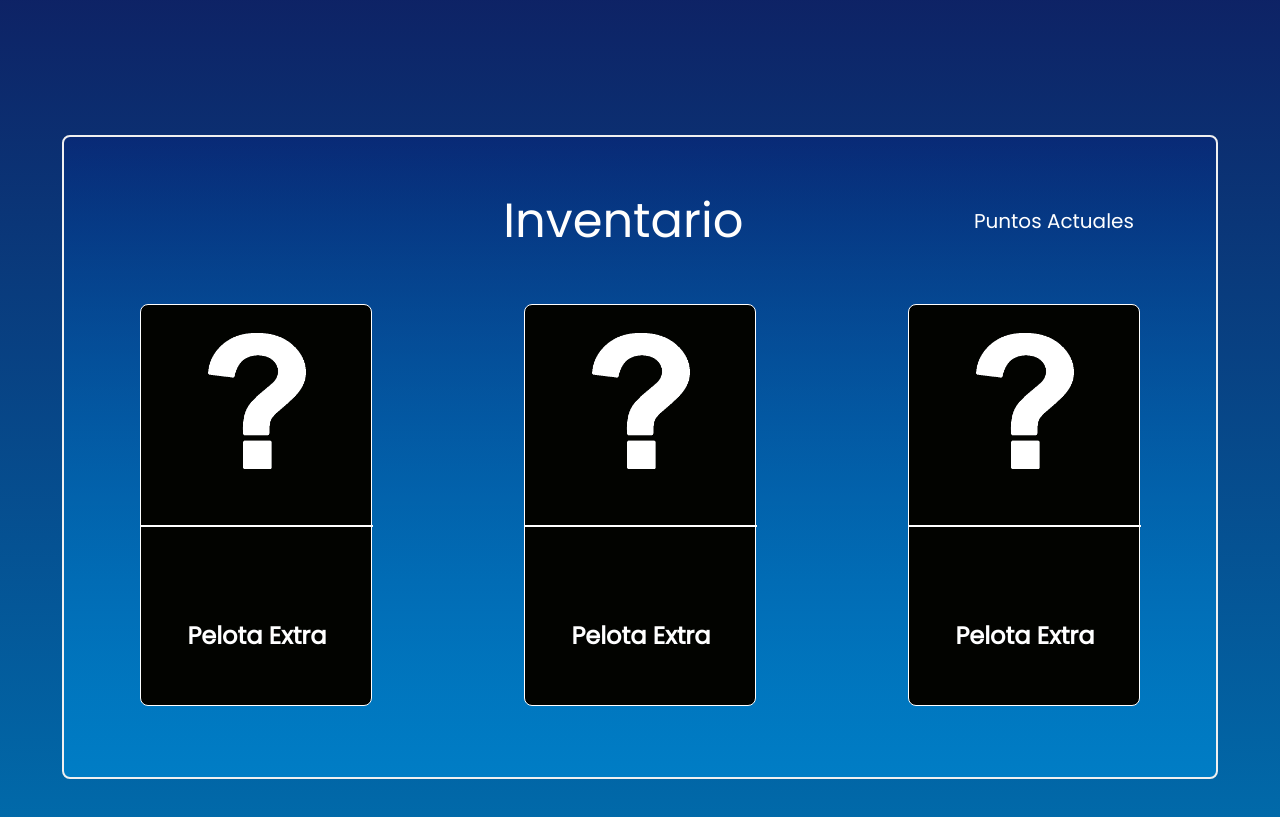
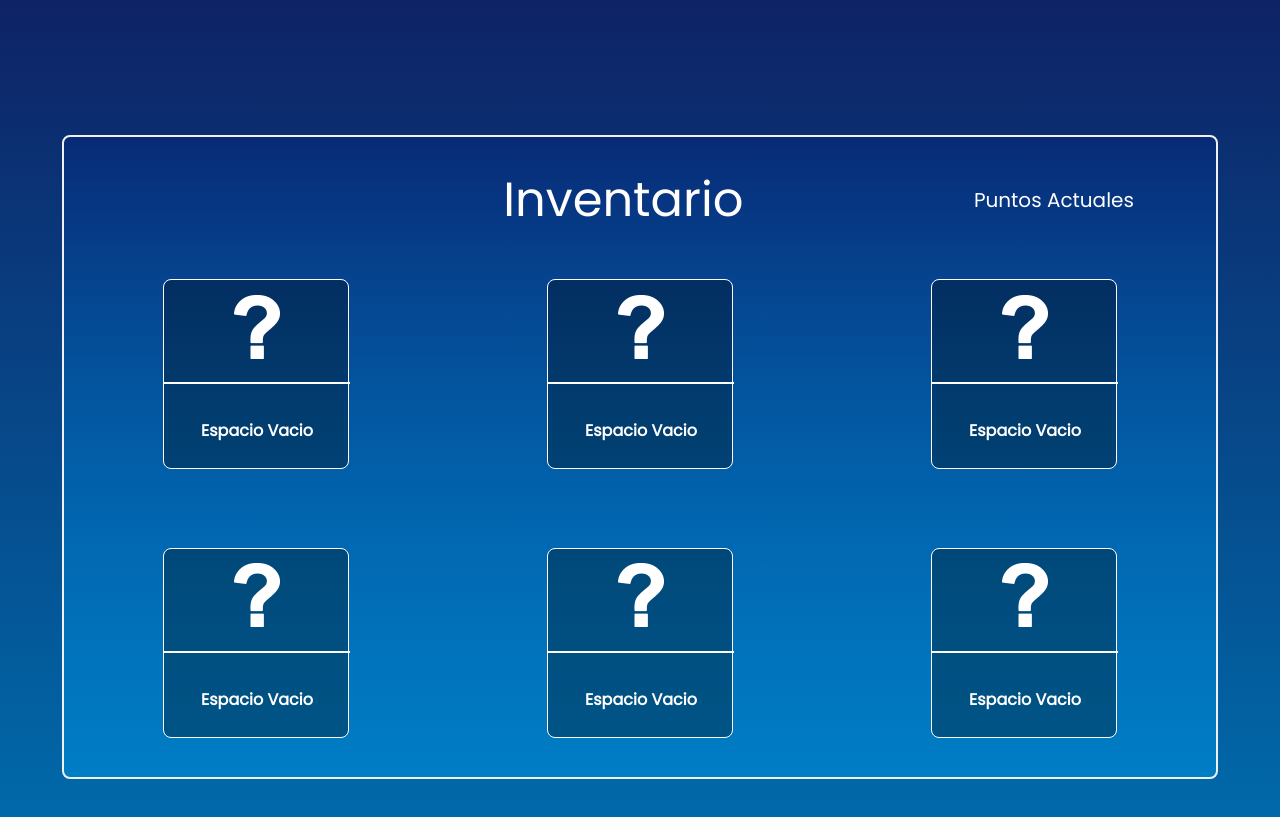
Before and after one commit to MarcosCaris/Ping-Pong-JS, a plain HTML site: page index.html in a window 1280 px wide. Shown: the part 1660-2477 px from the top of the page. Drawn offline with Linux system fonts and the light colour scheme.

Commit message:
update-buttons

```diff
--- a/css/style.css
+++ b/css/style.css
@@ -196,6 +196,14 @@ canvas {
 	flex-direction: row;
 	justify-content: center;
 	align-items: center;
+	height: 10vh;
+	margin-top: 2%;
+}
+.tarjeta-inventario__imagen {
+	height: 8vh;
+	padding: 3%;
+	width: auto;
+	background-size: 50%;
 }
 .tienda__titulo {
 	font-size: 6vh;
@@ -224,6 +232,20 @@ canvas {
 	border-radius: 8px;
 	color: white;
 }
+.tarjetas_inventario {
+	display: flex;
+	flex-flow: column wrap;
+	align-items: center;
+	justify-content: space-around;
+	width: 16%;
+	height: 70%;
+	cursor: pointer;
+	border: 1px solid white;
+	background-color: #02030050;
+	padding: 0%;
+	border-radius: 8px;
+	color: white;
+}
 .tarjeta-producto__imagen {
 	height: 17vh;
 	width: auto;
@@ -233,6 +255,10 @@ canvas {
 	text-align: center;
 	font-size: 3vh;
 	padding-top: 5%;
+}
+.tarjeta-inventario__titulo {
+	text-align: center;
+	font-size: 2vh;
 }
 .tarjeta-producto__descripcion {
 	text-align: center;
@@ -347,9 +373,25 @@ canvas {
 	display: flex;
 	justify-content: space-around;
 	align-items: center;
+	flex-direction: column;
+	width: 100%;
+	height: 70vh;
+}
+.tarjetas__inferior__superior {
+	display: flex;
+	justify-content: space-around;
+	align-items: center;
 	flex-direction: row;
 	width: 100%;
-	height: 50vh;
+	height: 50%;
+}
+.tarjetas__inferior__inferior {
+	display: flex;
+	justify-content: space-around;
+	align-items: center;
+	flex-direction: row;
+	width: 100%;
+	height: 50%;
 }
 #pointsTotal {
 	color: white;
--- a/index.html
+++ b/index.html
@@ -86,20 +86,39 @@
 				<p id="pointsTotal">Puntos Actuales</p>
 			</div>
 			<div class="tarjetas__inferior">
-				<div class="tarjetas">
-					<img src="./imagenes/tienda__en__progreso.png" alt="imagen-inventario-1" class="tarjeta-producto__imagen" />
-					<div class="separador"></div>
-					<h3 class="tarjeta-producto__titulo">Pelota Extra</h3>
+				<div class="tarjetas__inferior__superior">
+					<div class="tarjetas_inventario">
+						<img src="./imagenes/tienda__en__progreso.png" alt="imagen-inventario-1" class="tarjeta-inventario__imagen" />
+						<div class="separador"></div>
+						<h3 class="tarjeta-inventario__titulo">Espacio Vacio</h3>
+					</div>
+					<div class="tarjetas_inventario">
+						<img src="./imagenes/tienda__en__progreso.png" alt="imagen-inventario-2" class="tarjeta-inventario__imagen" />
+						<div class="separador"></div>
+						<h3 class="tarjeta-inventario__titulo">Espacio Vacio</h3>
+					</div>
+					<div class="tarjetas_inventario">
+						<img src="./imagenes/tienda__en__progreso.png" alt="imagen-inventario-3" class="tarjeta-inventario__imagen" />
+						<div class="separador"></div>
+						<h3 class="tarjeta-inventario__titulo">Espacio Vacio</h3>
+					</div>
 				</div>
-				<div class="tarjetas">
-					<img src="./imagenes/tienda__en__progreso.png" alt="imagen-inventario-2" class="tarjeta-producto__imagen" />
-					<div class="separador"></div>
-					<h3 class="tarjeta-producto__titulo">Pelota Extra</h3>
-				</div>
-				<div class="tarjetas">
-					<img src="./imagenes/tienda__en__progreso.png" alt="imagen-inventario-3" class="tarjeta-producto__imagen" />
-					<div class="separador"></div>
-					<h3 class="tarjeta-producto__titulo">Pelota Extra</h3>
+				<div class="tarjetas__inferior__inferior">
+					<div class="tarjetas_inventario">
+						<img src="./imagenes/tienda__en__progreso.png" alt="imagen-inventario-1" class="tarjeta-inventario__imagen" />
+						<div class="separador"></div>
+						<h3 class="tarjeta-inventario__titulo">Espacio Vacio</h3>
+					</div>
+					<div class="tarjetas_inventario">
+						<img src="./imagenes/tienda__en__progreso.png" alt="imagen-inventario-2" class="tarjeta-inventario__imagen" />
+						<div class="separador"></div>
+						<h3 class="tarjeta-inventario__titulo">Espacio Vacio</h3>
+					</div>
+					<div class="tarjetas_inventario">
+						<img src="./imagenes/tienda__en__progreso.png" alt="imagen-inventario-3" class="tarjeta-inventario__imagen" />
+						<div class="separador"></div>
+						<h3 class="tarjeta-inventario__titulo">Espacio Vacio</h3>
+					</div>
 				</div>
 			</div>
 		</section>
```
